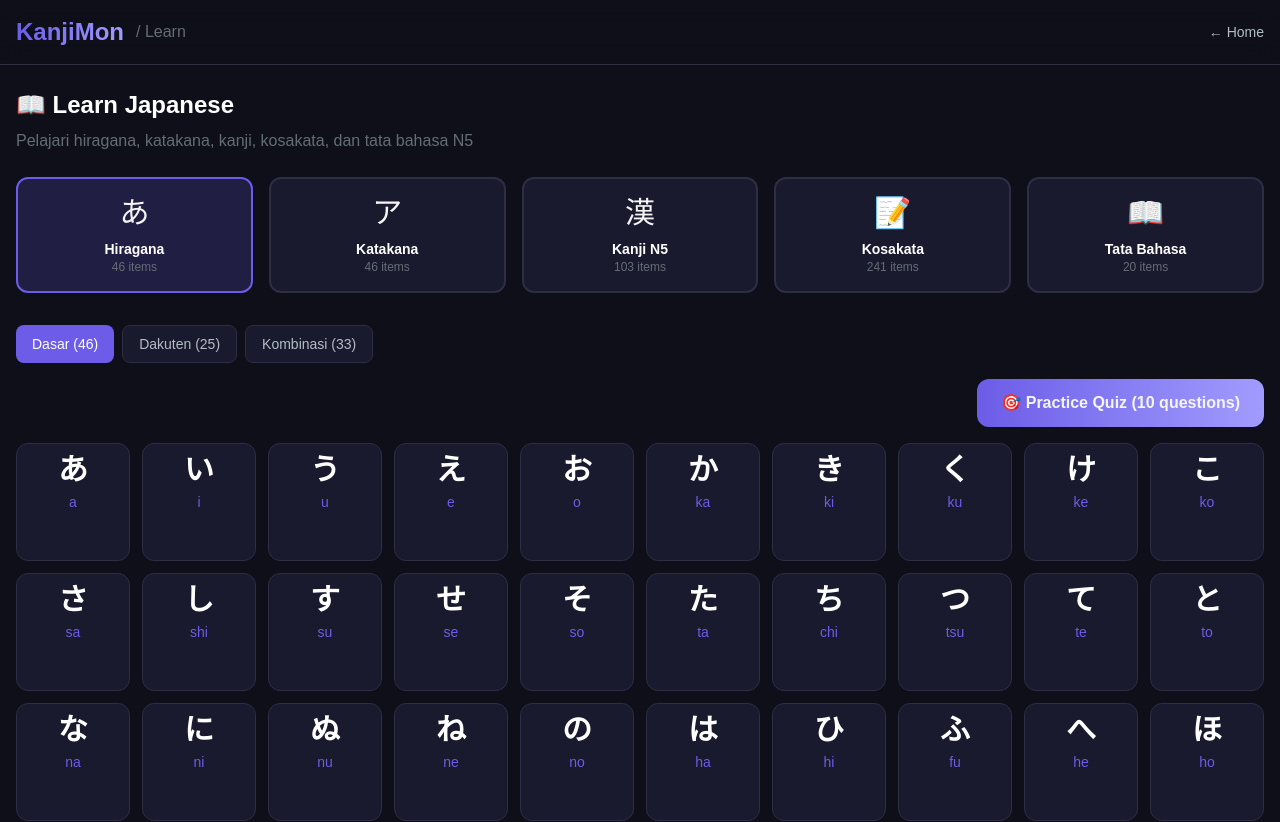
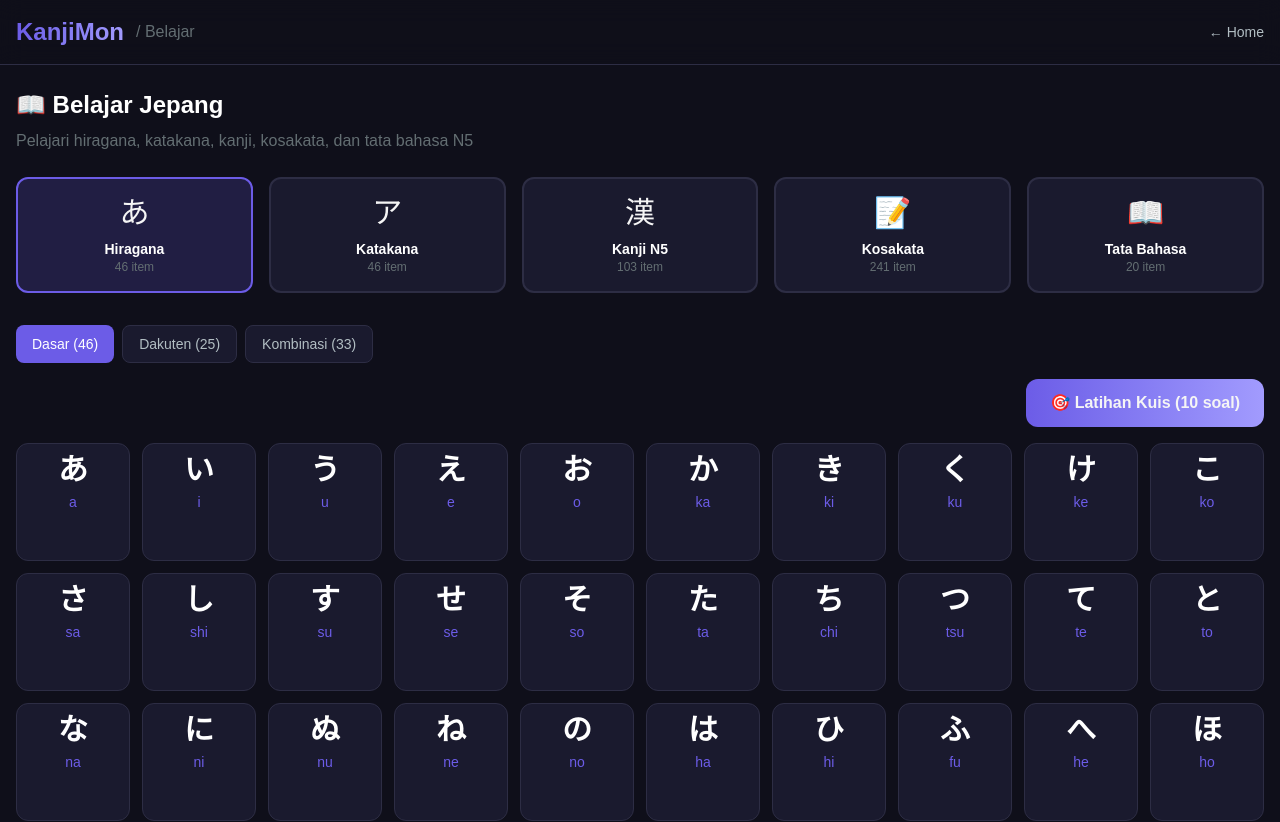
Before and after one commit to tamagoxx/kanjimon, a Next.js app: page /learn in a window 1280 px wide. Shown: the top 822 px of the page. Built offline with nearby package versions, Linux system fonts and the light colour scheme.

Commit message:
Translate Learn page to Indonesian (kosa kata, tata bahasa)

```diff
--- a/src/app/learn/page.tsx
+++ b/src/app/learn/page.tsx
@@ -187,7 +187,7 @@ export default function LearnPage() {
             <Link href="/" className="text-2xl font-bold bg-gradient-to-r from-[#6C5CE7] to-[#A29BFE] bg-clip-text text-transparent">
               KanjiMon
             </Link>
-            <span className="text-[#636E72]">/ Learn</span>
+            <span className="text-[#636E72]">/ Belajar</span>
           </div>
           <Link href="/" className="text-sm text-[#B2BEC3] hover:text-white">
             ← Home
@@ -202,7 +202,7 @@ export default function LearnPage() {
           animate={{ opacity: 1, y: 0 }}
           className="mb-6"
         >
-          <h1 className="text-2xl font-bold text-white mb-2">📖 Learn Japanese</h1>
+          <h1 className="text-2xl font-bold text-white mb-2">📖 Belajar Jepang</h1>
           <p className="text-[#636E72]">Pelajari hiragana, katakana, kanji, kosakata, dan tata bahasa N5</p>
         </motion.div>
 
@@ -227,7 +227,7 @@ export default function LearnPage() {
             >
               <div className="text-3xl mb-2">{mod.icon}</div>
               <h3 className="font-bold text-white text-sm">{mod.title}</h3>
-              <p className="text-xs text-[#636E72]">{mod.totalItems} items</p>
+              <p className="text-xs text-[#636E72]">{mod.totalItems} item</p>
             </motion.button>
           ))}
         </div>
@@ -267,7 +267,7 @@ export default function LearnPage() {
                   onClick={startPractice}
                   className="px-6 py-3 bg-gradient-to-r from-[#6C5CE7] to-[#A29BFE] rounded-xl font-bold hover:opacity-90 transition-opacity"
                 >
-                  🎯 Practice Quiz (10 questions)
+                  🎯 Latihan Kuis (10 soal)
                 </button>
               </div>
 
@@ -296,12 +296,12 @@ export default function LearnPage() {
                   onClick={() => setPracticeMode(false)}
                   className="text-sm text-[#B2BEC3] hover:text-white"
                 >
-                  ← Back to learning
+                  ← Kembali ke pembelajaran
                 </button>
                 <div className="flex items-center gap-4">
-                  <span className="text-sm text-[#636E72]">Question {questionIndex + 1}/10</span>
+                  <span className="text-sm text-[#636E72]">Soal {questionIndex + 1}/10</span>
                   <span className="px-3 py-1 bg-[#00B894]/20 text-[#00B894] rounded-full text-sm font-bold">
-                    Score: {score}
+                    Skor: {score}
                   </span>
                 </div>
               </div>
@@ -354,7 +354,7 @@ export default function LearnPage() {
                         onClick={nextQuestion}
                         className="px-8 py-3 bg-gradient-to-r from-[#6C5CE7] to-[#A29BFE] rounded-xl font-bold hover:opacity-90 transition-opacity"
                       >
-                        {questionIndex < 9 ? 'Next Question →' : 'See Results'}
+                        {questionIndex < 9 ? 'Soal Berikutnya →' : 'Lihat Hasil'}
                       </button>
                     </div>
                   )}
@@ -365,7 +365,7 @@ export default function LearnPage() {
               {questionIndex >= 9 && !practiceMode && (
                 <div className="mt-8 text-center p-8 bg-[#1A1A2E] rounded-2xl border border-[#2D2D44]">
                   <div className="text-6xl mb-4">🏆</div>
-                  <h2 className="text-2xl font-bold text-white mb-2">Quiz Complete!</h2>
+                  <h2 className="text-2xl font-bold text-white mb-2">Kuis Selesai!</h2>
                   <p className="text-4xl font-bold text-[#6C5CE7] mb-2">{score}/10</p>
                   <p className="text-[#636E72]">
                     {score >= 8 ? 'Luar biasa! Kamu Master!' :
@@ -423,7 +423,7 @@ function KanjiGrid({ data }: { data: any[] }) {
         >
           <div className="text-5xl font-bold text-white text-center mb-2">{kanji}</div>
           <div className="text-xs text-[#636E72] text-center mb-2">
-            <span className="text-[#00B894]">{info.strokeCount} stroke</span>
+            <span className="text-[#00B894]">{info.strokeCount} goresan</span>
           </div>
           <div className="text-sm text-[#B2BEC3] text-center mb-1">{info.meaning}</div>
           <div className="flex justify-center gap-1 text-xs">
@@ -482,17 +482,17 @@ function GrammarGrid({ data }: { data: any[] }) {
               </button>
             </div>
             <div className="mb-4">
-              <h4 className="text-sm font-bold text-[#636E72] mb-2">Formation</h4>
+              <h4 className="text-sm font-bold text-[#636E72] mb-2">Format</h4>
               <p className="text-white bg-[#2D2D44] p-3 rounded-lg">{selectedGrammar.formation}</p>
             </div>
             {selectedGrammar.notes && (
               <div className="mb-4">
-                <h4 className="text-sm font-bold text-[#636E72] mb-2">Notes</h4>
+                <h4 className="text-sm font-bold text-[#636E72] mb-2">Catatan</h4>
                 <p className="text-sm text-[#B2BEC3]">{selectedGrammar.notes}</p>
               </div>
             )}
             <div>
-              <h4 className="text-sm font-bold text-[#636E72] mb-2">Examples</h4>
+              <h4 className="text-sm font-bold text-[#636E72] mb-2">Contoh</h4>
               <div className="space-y-2">
                 {selectedGrammar.examples.map((ex: { japanese: string; translation: string }, i: number) => (
                   <div key={i} className="p-3 bg-[#2D2D44] rounded-lg">
```
